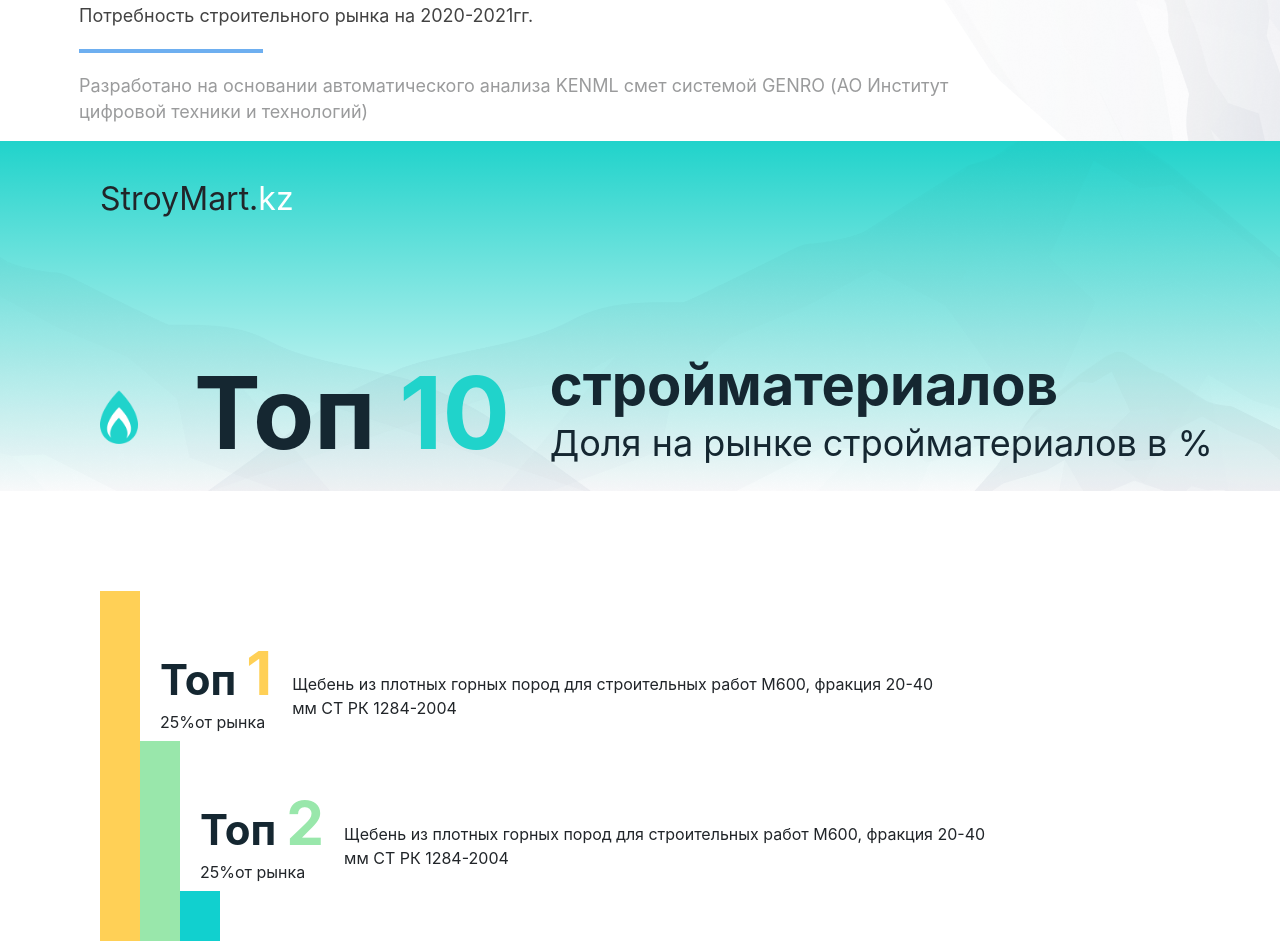
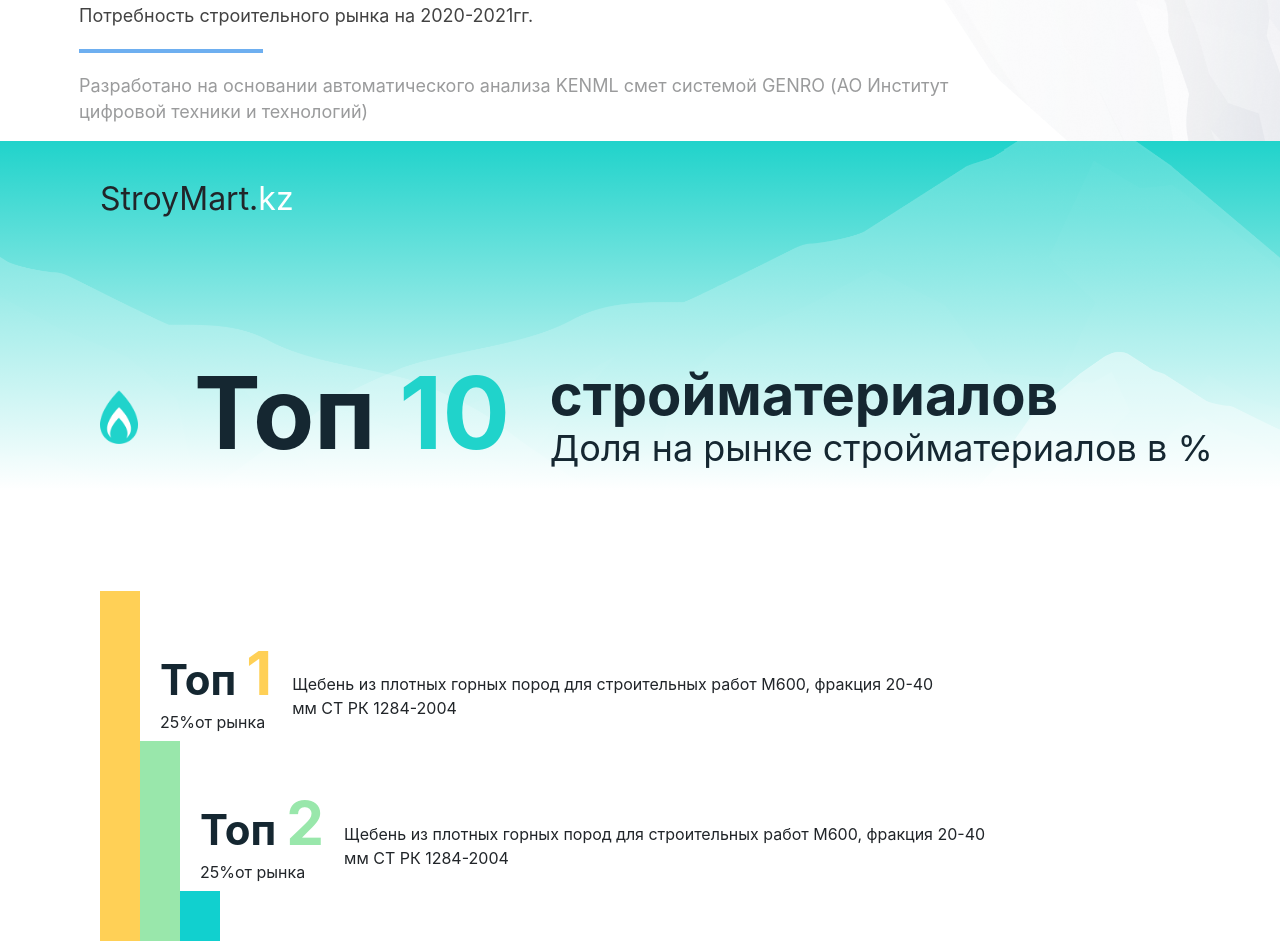
Before and after one commit to Kasiyliy/pdf, a plain HTML site: page index.html in a window 1280 px wide. Shown: the part 4101-5042 px from the top of the page. Drawn offline with nearby package versions, Linux system fonts and the light colour scheme.

Commit message:
First page fixed

```diff
--- a/style/pages/top.css
+++ b/style/pages/top.css
@@ -35,9 +35,9 @@
 
 
 .header-inner {
-    background: linear-gradient(180deg, #20D3CB 0%, #FFFFFF 100%), url('../../assets/mountain.png');
+    background: linear-gradient(180deg, #20D3CB 0%, #FFFFFF 100%, #FFFFFF 110%), url('../../assets/mountain.png');
     background-size: cover, cover;
-    background-blend-mode: multiply;
+    background-blend-mode: overlay;
     background-position: center, center;
     background-repeat: no-repeat no-repeat;
     padding-left: 100px !important;
@@ -60,9 +60,10 @@
 }
 
 .logo-text h4 {
+    margin-top: 20px;
     color: #152731;
     font-size: 56px;
-    line-height: 60px;
+    line-height: 50px;
     font-weight: 700;
 }
 
```
